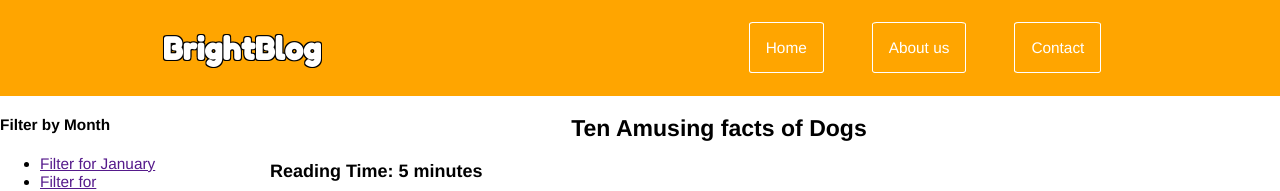
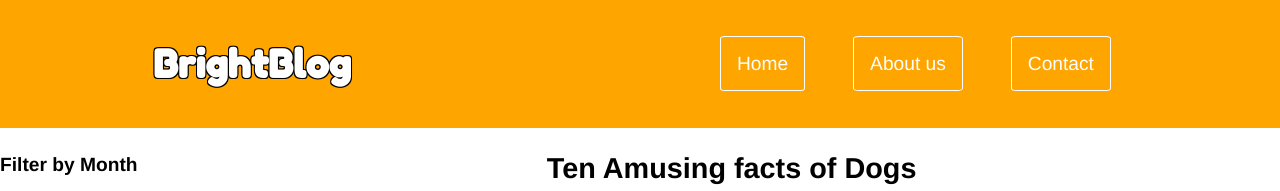
Before and after one commit to hetthak/hetthak.github.io, a plain HTML site: page index.html in a window 1280 px wide. Shown: the top 191 px of the page. Drawn offline with Linux system fonts and the light colour scheme; no server answers.

Commit message:
Update style.css

```diff
--- a/style.css
+++ b/style.css
@@ -1,7 +1,7 @@
 body{
     font-family: Helvetica, Arial, sans-serif;
     margin: 0px;
-    font-size: 1.2vw;
+    font-size: 1.5vw;
 }
 
 
@@ -27,7 +27,7 @@ body > header{
     background-color: orange;
     color: white;
     display: flex;
-    height: 12vh;
+    height: 16vh;
     align-items: center;
     justify-content: space-around;
 
```
